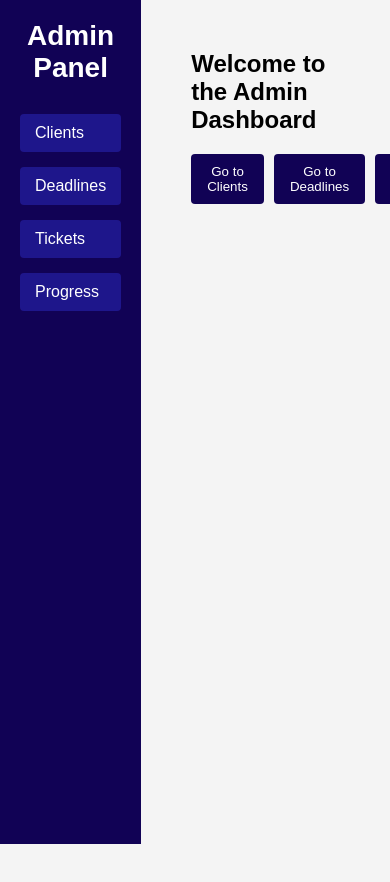
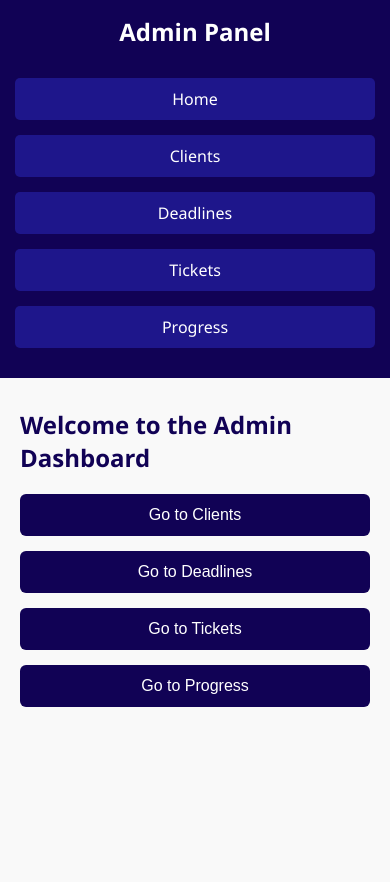
Before and after one commit to HemaDas351/TechDivas, a plain HTML site: page admin.html in a window 390 px wide. Before the commit the page ends 844 px from the top, so only its background shows below. Drawn offline with Linux system fonts and the light colour scheme.

Commit message:
admin panel

```diff
--- a/admin.css
+++ b/admin.css
@@ -1,3 +1,4 @@
+/* Reset and Base Styles */
 * {
   margin: 0;
   padding: 0;
@@ -5,31 +6,35 @@
 }
 
 body {
-  font-family: Arial, sans-serif;
+  font-family: 'Segoe UI', Tahoma, Geneva, Verdana, sans-serif;
   background: #f4f4f4;
+  color: #333;
 }
 
+/* Container Layout */
 .container {
   display: flex;
-  height: 100vh;
+  min-height: 100vh;
+  flex-direction: row;
 }
 
+/* Sidebar */
 .sidebar {
-  width: 200px;
+  width: 250px;
   background: #110255;
   color: white;
   padding: 20px;
+  flex-shrink: 0;
 }
 
 .sidebar h2 {
-  font-size: 28px;
+  font-size: 24px;
   margin-bottom: 30px;
   text-align: center;
 }
 
 .sidebar nav ul {
   list-style: none;
-  padding: 0;
 }
 
 .sidebar nav ul li {
@@ -38,11 +43,11 @@ body {
 
 .sidebar nav ul li a {
   display: block;
-  padding: 10px 15px;
+  padding: 12px 18px;
   background-color: #1e168b;
   color: white;
   text-decoration: none;
-  border-radius: 4px;
+  border-radius: 5px;
   transition: background 0.3s ease;
 }
 
@@ -50,12 +55,78 @@ body {
   background-color: #3020ad;
 }
 
+/* Main Content */
 .main-content {
   flex-grow: 1;
-  padding: 50px;
+  padding: 40px 30px;
   overflow-y: auto;
+  background: #f9f9f9;
 }
 
+.dashboard-home h2 {
+  font-size: 28px;
+  margin-bottom: 20px;
+  color: #110255;
+}
+
+/* Quick Links Section */
+.quick-links {
+  display: grid;
+  gap: 15px;
+  grid-template-columns: repeat(auto-fit, minmax(160px, 1fr));
+  margin-top: 20px;
+}
+
+.quick-links button {
+  padding: 12px;
+  background: #110255;
+  color: white;
+  border: none;
+  border-radius: 6px;
+  font-size: 16px;
+  cursor: pointer;
+  transition: background 0.3s ease, transform 0.2s ease;
+}
+
+.quick-links button:hover {
+  background: #1f3ad8;
+  transform: translateY(-2px);
+}
+
+.quick-links button:active {
+  transform: scale(0.98);
+}
+
+/* Tables (if any used in other pages) */
+table {
+  width: 100%;
+  border-collapse: collapse;
+  margin-bottom: 20px;
+  background: white;
+  box-shadow: 0 2px 5px rgba(0,0,0,0.05);
+  border-radius: 5px;
+  overflow: hidden;
+}
+
+table th,
+table td {
+  padding: 12px;
+  border-bottom: 1px solid #ddd;
+  text-align: left;
+}
+
+table th {
+  background: #e3e6f3;
+  font-weight: 600;
+}
+
+/* General Button (if reused elsewhere) */
+button a {
+  color: white;
+  text-decoration: none;
+}
+
+/* Card Component */
 .card {
   background: white;
   border-radius: 6px;
@@ -64,47 +135,32 @@ body {
   box-shadow: 0 2px 5px rgba(0, 0, 0, 0.1);
 }
 
-.card h3 {
-  margin-bottom: 10px;
+/* Responsive Sidebar for Small Screens */
+@media (max-width: 768px) {
+  .container {
+    flex-direction: column;
   }
 
-table {
+  .sidebar {
     width: 100%;
-  border-collapse: collapse;
-  margin-bottom: 10px;
+    text-align: center;
+    padding: 15px;
   }
 
-table th,
-table td {
+  .sidebar nav ul li a {
     padding: 10px;
-  border: 1px solid #ccc;
-  text-align: left;
+    font-size: 16px;
   }
 
-button {
-  padding: 10px 16px;
-  background: #110255;
-  color: white;
-  border: none;
-  border-radius: 4px;
-  cursor: pointer;
+  .main-content {
+    padding: 30px 20px;
   }
 
-button a {
-  color: white;
-  text-decoration: none;
-}
-
-button:hover {
-  background: #1f3ad8;
+  .dashboard-home h2 {
+    font-size: 24px;
   }
 
   .quick-links {
-  display: flex;
-  gap: 10px;
-  margin-top: 20px;
+    grid-template-columns: 1fr;
   }
-
-.quick-links button {
-  flex: 1;
 }
--- a/admin.html
+++ b/admin.html
@@ -12,10 +12,11 @@
       <h2>Admin Panel</h2>
       <nav>
         <ul>
-          <li><a href="Clients.html">Clients</a></li>
-          <li><a href="Deadlines.html">Deadlines</a></li>
-          <li><a href="Tickets.html">Tickets</a></li>
-          <li><a href="Progress.html">Progress</a></li>
+          <li><a href="index.html">Home</a></li>
+          <li><a href="#" onclick="loadPage('Clients.html')">Clients</a></li>
+          <li><a href="#" onclick="loadPage('Deadlines.html')">Deadlines</a></li>
+          <li><a href="#" onclick="loadPage('Tickets.html')">Tickets</a></li>
+          <li><a href="#" onclick="loadPage('Progress.html')">Progress</a></li>
         </ul>
       </nav>
     </aside>
@@ -24,13 +25,19 @@
       <section class="dashboard-home">
         <h2>Welcome to the Admin Dashboard</h2>
         <div class="quick-links">
-          <button><a href="Clients.html">Go to Clients</a></button>
-          <button><a href="Deadlines.html">Go to Deadlines</a></button>
-          <button><a href="Tickets.html">Go to Tickets</a></button>
-          <button><a href="Progress.html">Go to Progress</a></button>
+          <button onclick="loadPage('Clients.html')">Go to Clients</button>
+          <button onclick="loadPage('Deadlines.html')">Go to Deadlines</button>
+          <button onclick="loadPage('Tickets.html')">Go to Tickets</button>
+          <button onclick="loadPage('Progress.html')">Go to Progress</button>
         </div>
+        <iframe id="contentFrame" src="" style="width: 100%; height: 70vh; border: none; margin-top: 20px;"></iframe>
       </section>
     </main>
   </div>
+  <script>
+    function loadPage(page) {
+      document.getElementById("contentFrame").src = page;
+    }
+  </script>
 </body>
 </html>
```
Also changed, not shown: Clients.html (+0 -12 lines), Deadlines.html (+0 -12 lines), Progress.html (+0 -13 lines), Tickets.html (+0 -12 lines), admin.js (added, +19 -0 lines), index.html (+1 -1 lines). Lines whose indentation alone changed are shown as unchanged.
